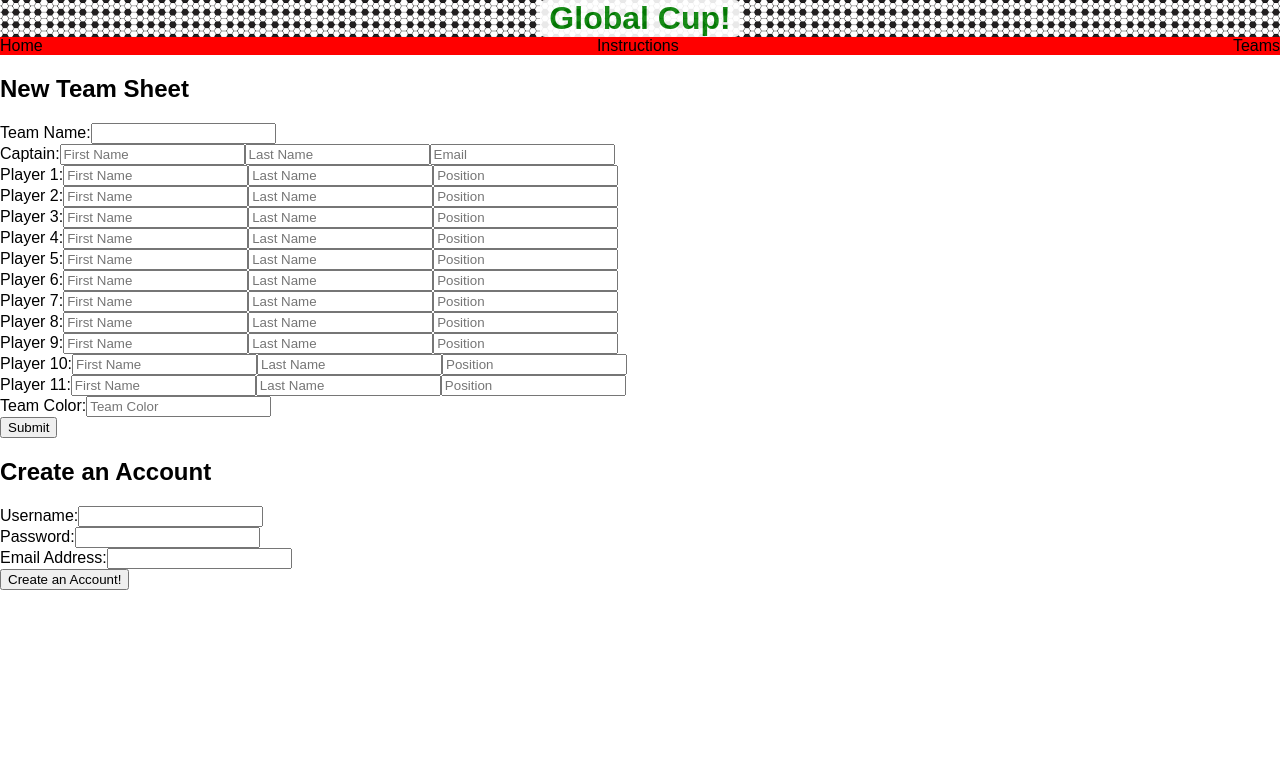
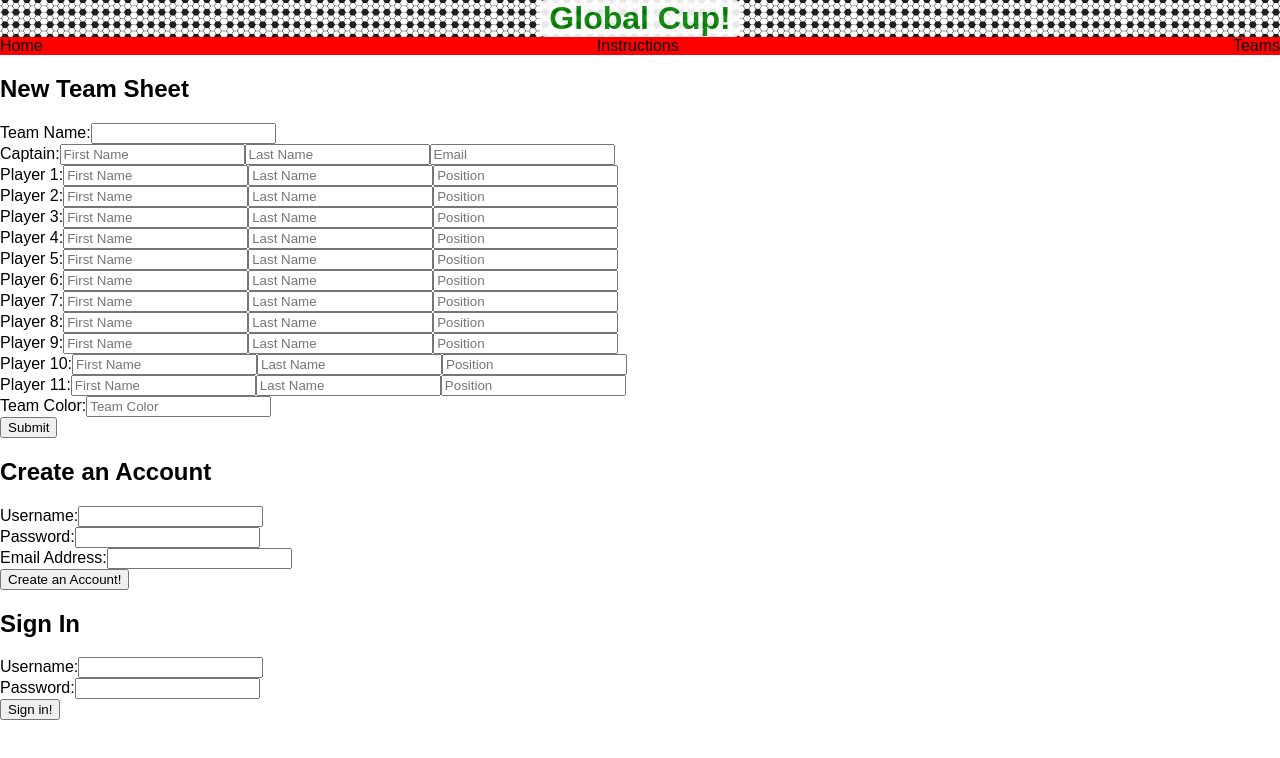
Before and after one commit to letimmy94/Project-3-front-end, a React (Create React App) app in the folder global-cup/: page / in a window 1280 px wide. Shown: the top 758 px of the page. Built offline with nearby package versions, Linux system fonts and the light colour scheme.

Commit message:
login form

```diff
--- a/global-cup/src/components/App/App.js
+++ b/global-cup/src/components/App/App.js
@@ -6,6 +6,7 @@ import NavBar from '../NavBar/NavBar'
 import Roster from '../Roster/Roster'
 import TeamFrom from '../TeamForm/TeamForm'
 import Signup from '../Signup/Signup'
+import Login from '../Login/Login'
 import './App.css'
 
 class App extends Component {
@@ -24,6 +25,7 @@ class App extends Component {
         </div>
         <TeamFrom />
         <Signup />
+        <Login />
       </div>
     )
   }
--- /dev/null
+++ b/global-cup/src/components/Login/Login.js
@@ -0,0 +1,47 @@
+import React, { Component } from 'react'
+import axios from 'axios'
+
+class Login extends Component {
+  constructor() {
+    super()
+    this.state = {}
+    this.handleInput = this.handleInput.bind(this)
+    this.handleSubmit = this.handleSubmit.bind(this)
+  }
+
+  handleInput(e) {
+    this.setState({
+      [e.target.name]: e.target.value
+    })
+  }
+
+  handleSubmit(e) {
+    e.preventDefault()
+    axios.get('http://localhost:4000/users/login', {}).then(() => {
+      console.log('success')
+    })
+  }
+
+  render() {
+    return (
+      <div>
+        <h2>Sign In</h2>
+        <form>
+          <div>
+            <label htmlFor="username">Username:</label>
+            <input type="text" name="username" onChange={this.handleInput} />
+          </div>
+          <div>
+            <label htmlFor="password">Password:</label>
+            <input type="text" name="password" onChange={this.handleInput} />
+          </div>
+          <button type="submit" onClick={this.handleSubmit}>
+            Sign in!
+          </button>
+        </form>
+      </div>
+    )
+  }
+}
+
+export default Login
```
